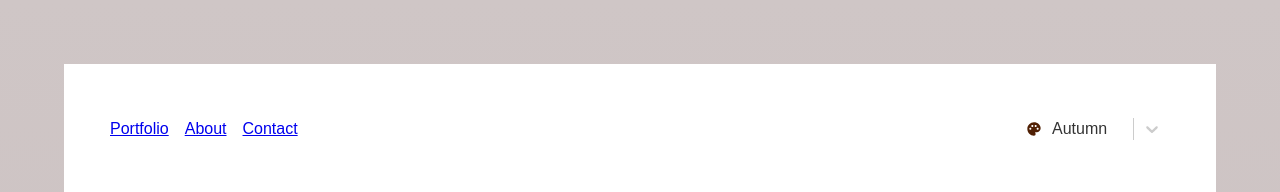
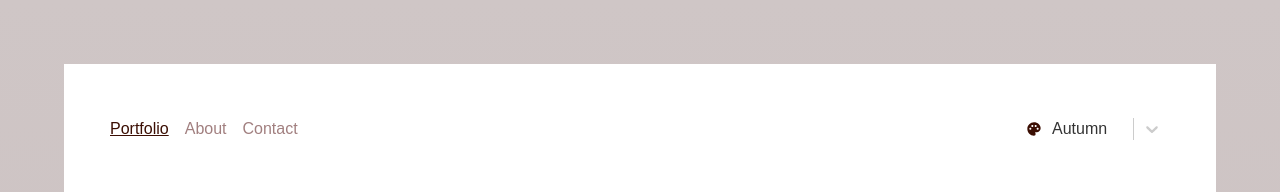
Before and after one commit to akleszcz/art-portfolio, a React (Create React App) app: page / in a window 1280 px wide. Shown: the top 192 px of the page. Built offline with nearby package versions, Linux system fonts and the light colour scheme; grey boxes are pictures that could not be loaded.

Commit message:
Style NavLinks

```diff
--- a/src/components/NavBar/index.tsx
+++ b/src/components/NavBar/index.tsx
@@ -1,13 +1,12 @@
 import { FunctionComponent } from "react";
-import { NavLink } from "react-router-dom";
 import * as Styled from "./styles";
 import ThemeSelect from "./ThemeSelect";
 
 const NavBar: FunctionComponent = () => {
   return <Styled.Nav aria-label="Primary navigation">
-    <NavLink to="/">Portfolio</NavLink>
-    <NavLink to="/about">About</NavLink>
-    <NavLink to="/Contact">Contact</NavLink>
+    <Styled.NavigationLink to="/">Portfolio</Styled.NavigationLink>
+    <Styled.NavigationLink to="/about">About</Styled.NavigationLink>
+    <Styled.NavigationLink to="/Contact">Contact</Styled.NavigationLink>
     <ThemeSelect />
   </Styled.Nav>;
 };
--- a/src/components/NavBar/styles.ts
+++ b/src/components/NavBar/styles.ts
@@ -1,3 +1,4 @@
+import { NavLink } from "react-router-dom";
 import ReactSelect from "react-select";
 import styled from "styled-components";
 import { tokens } from "../../styles/tokens";
@@ -9,6 +10,15 @@ export const Nav = styled.nav`
   grid-area: navbar;
   justify-content: space-between;
   padding: ${tokens.spacing.small};
+`;
+
+export const NavigationLink = styled(NavLink)`
+  color: inherit;
+
+  &:not(.active) {
+    color: ${({ theme }) => theme.colors.secondaryText};
+    text-decoration: none;
+  }
 `;
 
 export const Select = styled(ReactSelect)`
--- a/src/styles/styled.d.ts
+++ b/src/styles/styled.d.ts
@@ -4,6 +4,7 @@ declare module 'styled-components' {
   export interface DefaultTheme {
     colors: {
       background: string;
+      secondaryText: string;
       text: string;
     };
   }
--- a/src/styles/themes.ts
+++ b/src/styles/themes.ts
@@ -3,28 +3,32 @@ import { DefaultTheme } from "styled-components";
 const autumnTheme: DefaultTheme = {
   colors: {
     background: 'linear-gradient(#cfc6c6, #c5b6b6);',
-    text: '#502004',
+    secondaryText: '#a17f7f',
+    text: '#3b0e03',
   }
 };
 
 const springTheme: DefaultTheme = {
   colors: {
     background: 'linear-gradient(#cacfc6, #b6c5b6)',
-    text: '#21341d',
+    secondaryText: '#7fa185',
+    text: '#033b27',
   }
 };
 
 const summerTheme: DefaultTheme = {
   colors: {
     background: 'linear-gradient(#dddfca, #edeaca)',
-    text: '#34321d',
+    secondaryText: '#9da17f',
+    text: '#3b3803',
   }
 };
 
 const winterTheme: DefaultTheme = {
   colors: {
     background: 'linear-gradient(#ced6df, #b2becb)',
-    text: '#3c5b62',
+    secondaryText: '#7f92a1',
+    text: '#03233b',
   }
 };
 
```
